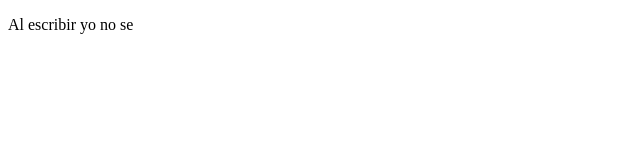
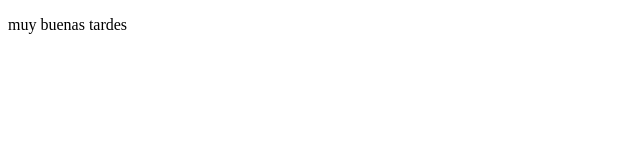
Before and after one commit to SebasHast/proyecto, a plain HTML site: page index.html in a window 1280 px wide. Shown: the full height of the page, 0-640 px from the left. Drawn offline with Linux system fonts and the light colour scheme.

Commit message:
cambiamos el texto

```diff
--- a/index.html
+++ b/index.html
@@ -8,7 +8,7 @@
 </head>
 <body>
     <p>
-        Al escribir yo no se
+        muy buenas tardes
     </p>
 </body>
 </html>
```
